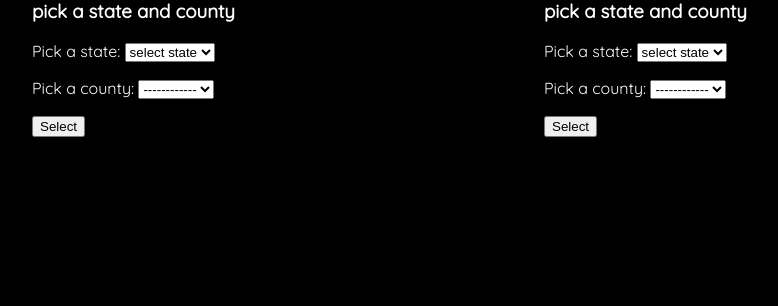
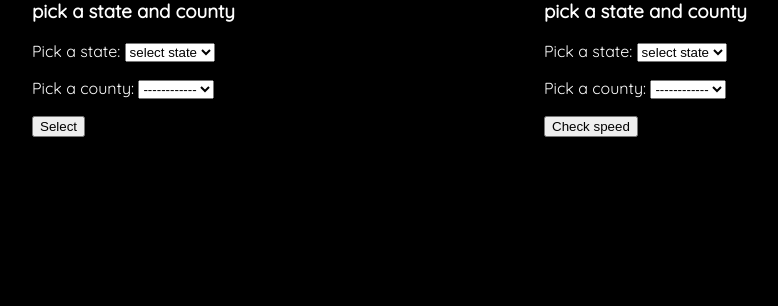
Before and after one commit to kelseyhg/broadbandspeed, a Django app: page / in a window 1280 px wide. Shown: the part 3464-3770 px from the top of the page, without its empty margins (160-938 px from the left). Run offline with Django 3.2, Linux system fonts and the light colour scheme; some libraries are stand-ins or nearby versions.

Commit message:
fixed map no-info color

```diff
--- a/broadband_app/templates/info_scroll.html
+++ b/broadband_app/templates/info_scroll.html
@@ -77,7 +77,7 @@
 
 					{{ form.as_p }}
 
-					<button type="submit">Select</button>
+					<button type="submit">Check speed</button>
 
 				</form>
 
@@ -137,7 +137,7 @@
            d > 4   ? '#FD8D3C' :
            d > 2   ? '#FEB24C' :
            d > 0   ? '#FED976' :
-                      '#ce23b7';
+                      '#ccc';
 }
 
   			// script to make ajax requests for comparison forms
```
